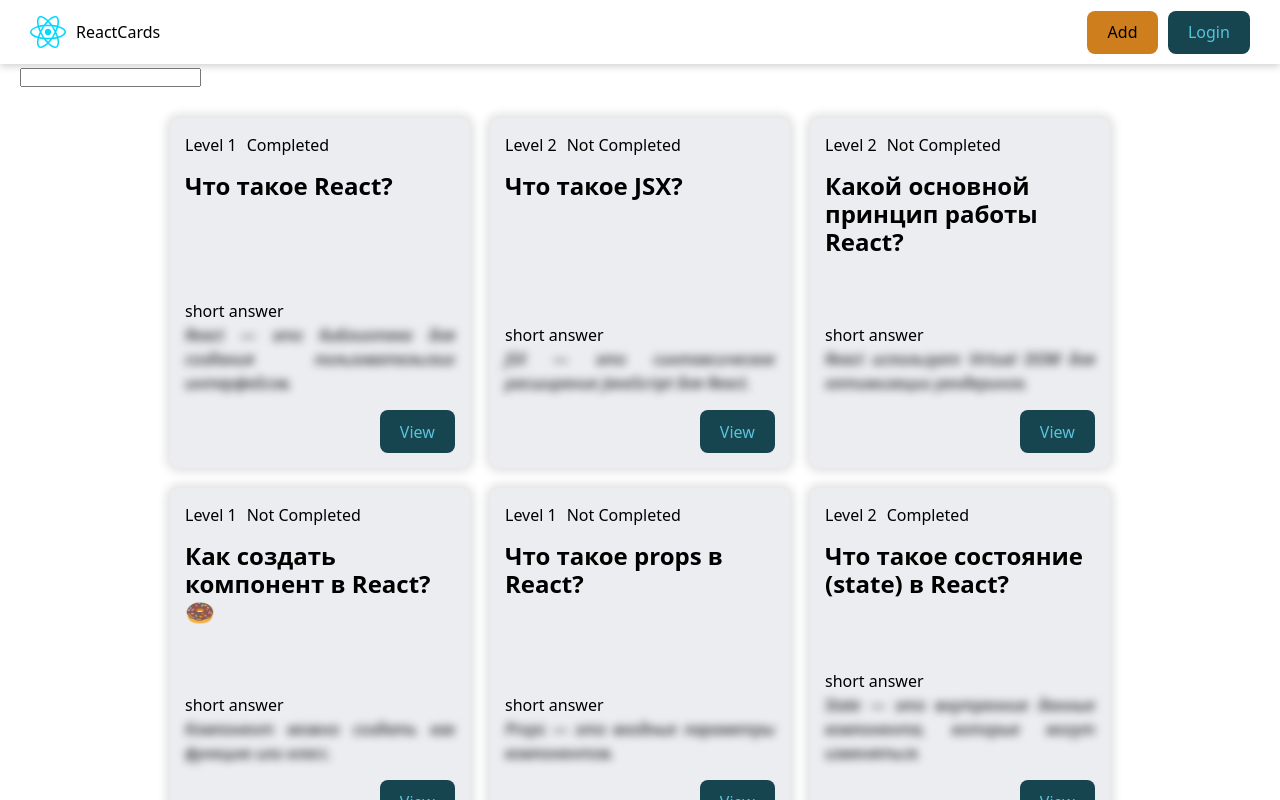
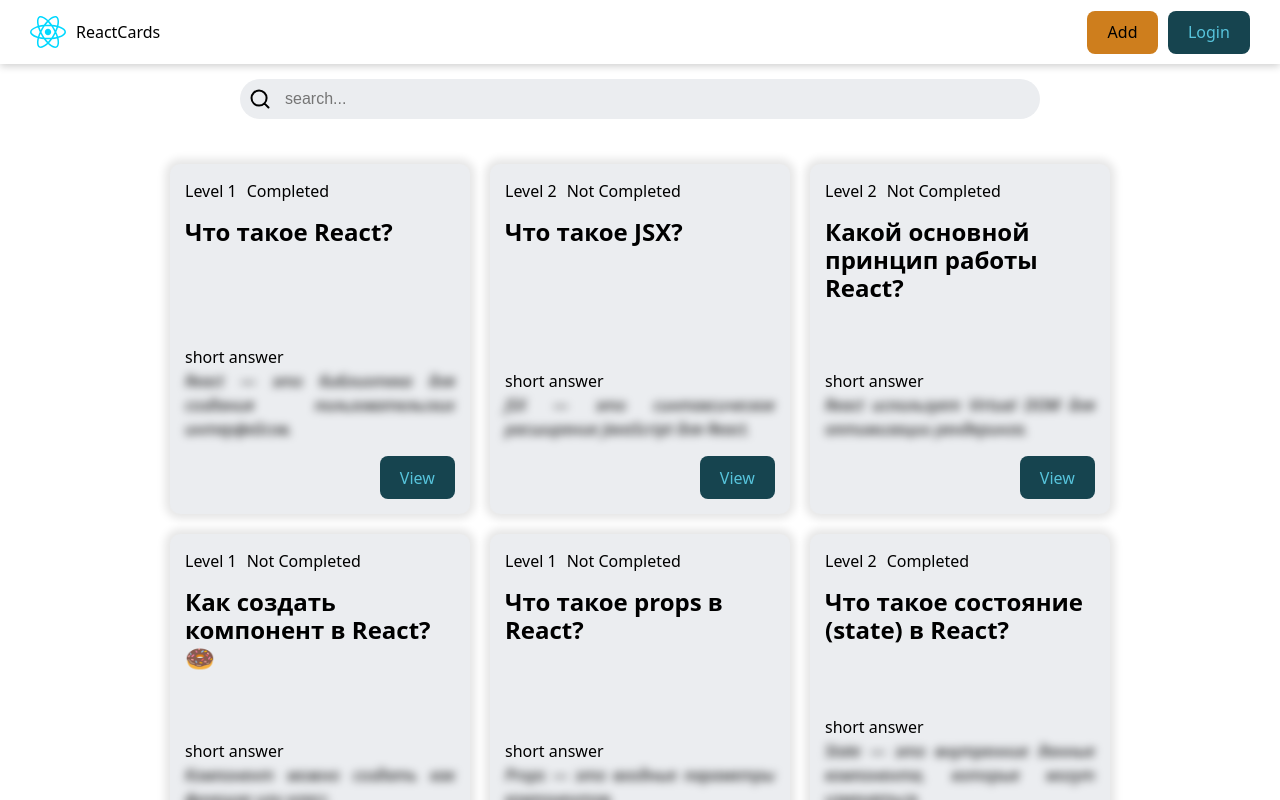
Before and after one commit to zuevarita/React-app-card, a React (Vite) app: page / in a window 1280 px wide. Built offline with nearby package versions, Linux system fonts and the light colour scheme; data requests are answered from the project's data file.

Commit message:
icon, input

```diff
--- /dev/null
+++ b/src/components/SearchInput/SearchInput.jsx
@@ -0,0 +1,14 @@
+import { useId } from "react";
+import cls from "./SearchInput.module.css";
+import { SearchIcon } from "../icons";
+export const SearchInput = ({ value, onChange }) => {
+    const inputId = useId();
+    return (
+        <div className={cls.inputContainer}>
+            <label htmlFor={inputId}>
+                <SearchIcon className={cls.searchIcon} />
+            </label>
+            <input type="text" className={cls.input} placeholder="search..." id={inputId} value={value} onChange={onChange} />
+        </div>
+    );
+};
--- /dev/null
+++ b/src/components/SearchInput/SearchInput.module.css
@@ -0,0 +1,24 @@
+.inputContainer{
+    width: 100%;
+    height: 40px;
+    border-radius: 20px;
+    background-color: var(--card-bg-color);
+    position: relative;
+}
+
+.searchIcon{
+    position: absolute;
+    top: 10px;
+    left: 10px;
+}
+
+.input{
+    width: 100%;
+    height: 100%;
+    padding: 12px 12px 12px 45px;
+    border: none;
+    outline: none;
+    background-color: transparent;
+    font-size: 16px;
+    color: var(--text-color);
+}
--- /dev/null
+++ b/src/components/SearchInput/index.jsx
@@ -0,0 +1 @@
+export { SearchInput } from "./SearchInput";
--- /dev/null
+++ b/src/components/icons.jsx
@@ -0,0 +1,15 @@
+export const SearchIcon = (props) => {
+    return (
+        <svg width="20" height="20" viewBox="0 0 20 20" {...props}>
+            <path
+                d="M14.386 14.386l4.0877 4.0877-4.0877-4.0877c-2.9418 2.9419-7.7115 2.9419-10.6533 0-2.9419-2.9418-2.9419-7.7115 0-10.6533 2.9418-2.9419 7.7115-2.9419 10.6533 0 2.9419 2.9418 2.9419 7.7115 0 10.6533z"
+                stroke="currentColor"
+                fill="none"
+                strokeWidth="2"
+                fillRule="evenodd"
+                strokeLinecap="round"
+                strokeLinejoin="round"
+            ></path>
+        </svg>
+    );
+};
--- a/src/pages/HomePage/HomePage.jsx
+++ b/src/pages/HomePage/HomePage.jsx
@@ -2,8 +2,9 @@
 import { useEffect, useState } from "react";
 import { QuestionCardList } from "../../components/QuestionCardList";
 import { Loader } from "../../components/Loader/Loader";
-
+import cls from "./HomePage.module.css";
 import { useFetch } from "../../hooks/useFetch";
+import { SearchInput } from "../../components/SearchInput";
 
 export const HomePage = () => {
     const [questions, setQustion] = useState([]);
@@ -20,12 +21,13 @@
     }, []);
 
     const inputValueHandler = (e) => {
-        console.log(inputValue);
         setInputValue(e.target.value);
     };
     return (
         <>
-            <input type="text" value={inputValue} onChange={inputValueHandler} />
+            <div className={cls.controlContainers}>
+                <SearchInput value={inputValue} onChange={inputValueHandler} />
+            </div>
             {isLoading && <Loader />}
             {error && <p>{error}</p>}
             <QuestionCardList cards={questions} />
--- a/src/pages/HomePage/HomePage.module.css
+++ b/src/pages/HomePage/HomePage.module.css
@@ -0,0 +1,10 @@
+.controlContainers{
+    width: 100%;
+    max-width: 800px;
+    margin: 0 auto;
+    padding: 15px 0;
+    display: flex;
+    justify-content: center;
+    align-items: center;
+    gap: 10px;
+}
```
